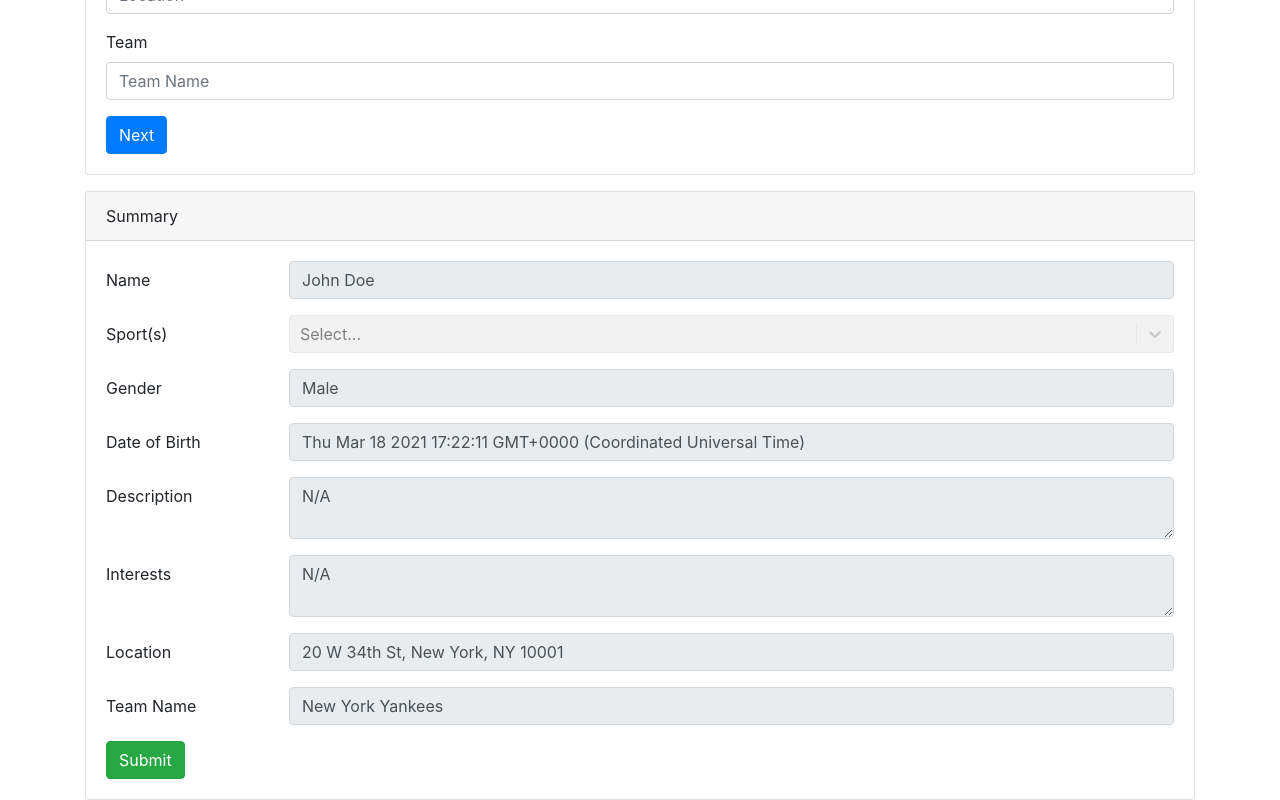
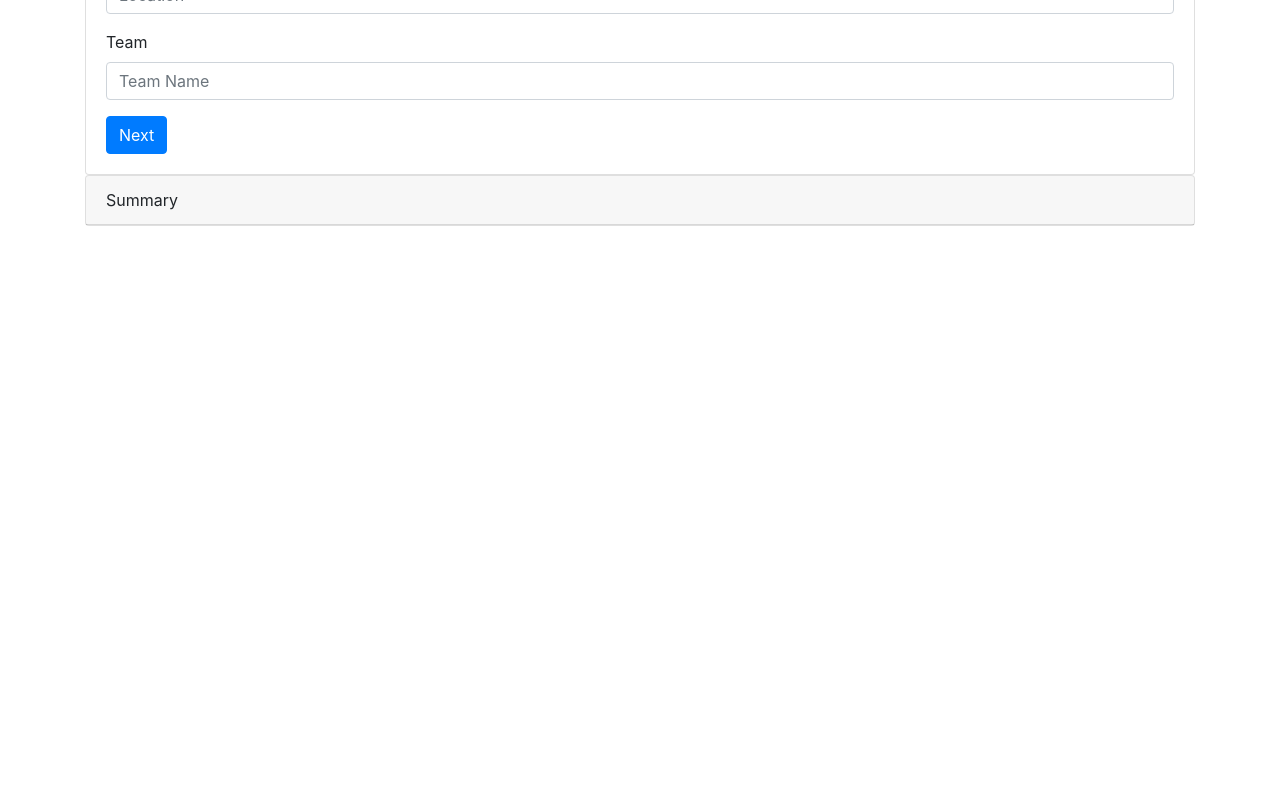
Before and after one commit to mrota97/opensponsorship-dev-test, a React (Create React App) app in the folder client/: page / in a window 1280 px wide. Shown: the part 955-1755 px from the top of the page. After the commit the page ends 1181 px from the top, so only its background shows below. Built offline with nearby package versions, Linux system fonts and the light colour scheme.

Commit message:
updated various fields and styling

```diff
--- a/client/src/forms/Sumary.js
+++ b/client/src/forms/Sumary.js
@@ -4,24 +4,30 @@ import Form from "react-bootstrap/Form"
 import Row from "react-bootstrap/Row"
 import Col from "react-bootstrap/Col"
 import Button from "react-bootstrap/Button"
+import Accordion from "react-bootstrap/Accordion"
+
 import Select from "react-select"
-
-let currentDate = new Date()
+import moment from "moment"
 
 export default function SummaryCard({
+  accordionActiveKey,
   name = "John Doe",
-  sport = "N/A",
+  sports = "N/A",
   gender = "Male",
-  dob = currentDate.toString(),
-  description = "N/A",
+  dob = moment().toDate(),
+  about = "N/A",
   interests = "N/A",
   location = "20 W 34th St, New York, NY 10001",
-  teamName = "New York Yankees",
+  team = "New York Yankees",
   onSubmit,
+  previousForm,
 }) {
   return (
-    <Card className="mt-3">
-      <Card.Header>Summary</Card.Header>
+    <Card>
+      <Accordion.Toggle as={Card.Header} eventKey={accordionActiveKey}>
+        Summary
+      </Accordion.Toggle>
+      <Accordion.Collapse eventKey={accordionActiveKey}>
         <Card.Body>
           <Form onSubmit={onSubmit}>
             <Form.Group as={Row}>
@@ -39,7 +45,7 @@ export default function SummaryCard({
               </Form.Label>
               <Col sm="10">
                 <Select
-              value={sport}
+                  value={sports}
                   isDisabled
                   isMulti
                 />
@@ -60,7 +66,7 @@ export default function SummaryCard({
                 Date of Birth
               </Form.Label>
               <Col sm="10">
-            <Form.Control readOnly value={dob} />
+                <Form.Control readOnly value={moment(dob).format("MM/DD/YY")} />
               </Col>
             </Form.Group>
 
@@ -69,7 +75,7 @@ export default function SummaryCard({
                 Description
               </Form.Label>
               <Col sm="10">
-            <Form.Control as="textarea" htmlSize={3} readOnly value={description} />
+                <Form.Control as="textarea" htmlSize={3} readOnly value={about} />
               </Col>
             </Form.Group>
 
@@ -96,15 +102,15 @@ export default function SummaryCard({
                 Team Name
               </Form.Label>
               <Col sm="10">
-            <Form.Control readOnly value={teamName} />
+                <Form.Control readOnly value={team} />
               </Col>
             </Form.Group>
 
-        <Button variant="success" type="submit">
-          Submit
-        </Button>
+            <Button variant="success" type="submit">Submit</Button>{' '}
+            <Button variant="outline-secondary" onClick={previousForm}>Back</Button>
           </Form>
         </Card.Body>
+      </Accordion.Collapse>
     </Card>
   )
 }
```
Lines whose indentation alone changed are shown as unchanged.
